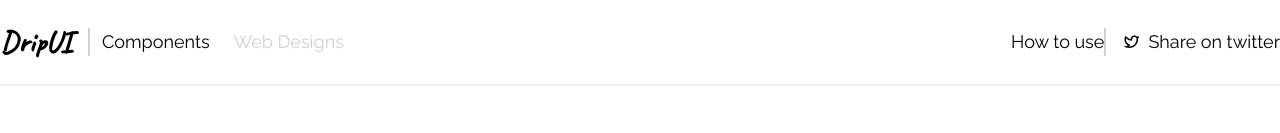
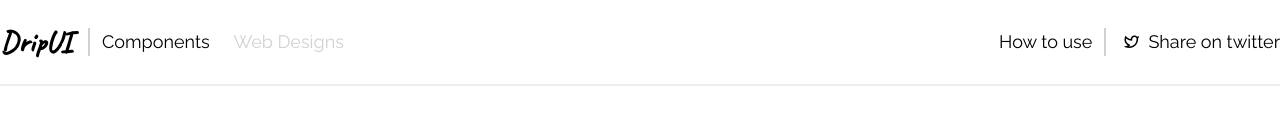
Before and after one commit to khazifire/DripUI, a Next.js app: page / in a window 1280 px wide. Shown: the top 133 px of the page. Built offline with nearby package versions, Linux system fonts and the light colour scheme.

Commit message:
[FIX]: nav item border

```diff
--- a/components/layout/Header.js
+++ b/components/layout/Header.js
@@ -19,7 +19,7 @@ const Header = () => {
 
                   <div className="flex flex-row gap-4 items-center">
                     <Link href="/docs/how-to-use">
-                         <a className="pl-3 text-sm border-r-2 md:text-lg border-drip-black/20 hover:text-drip-black/80">How to use</a>
+                         <a className="pr-3 text-sm border-r-2 md:text-lg border-drip-black/20 hover:text-drip-black/80">How to use</a>
                     </Link>
 
                     <a target="_blank" rel="noreferrer" className="inline-flex items-center gap-2 text-sm md:text-lg group hover:text-drip-black/80" href="https://twitter.com/intent/tweet?url=https://khazifire.com&text=DripUI%20is%20a%20collection%20of%20free%20Tailwind%20CSS%20components%20that%20can%20be%20used%20in%20your%20next%20project.%20%0A-%20By%20@khazifire%0A"><i className="text-lg ri-twitter-line group-hover:-rotate-12 "></i> Share on twitter</a>
```
